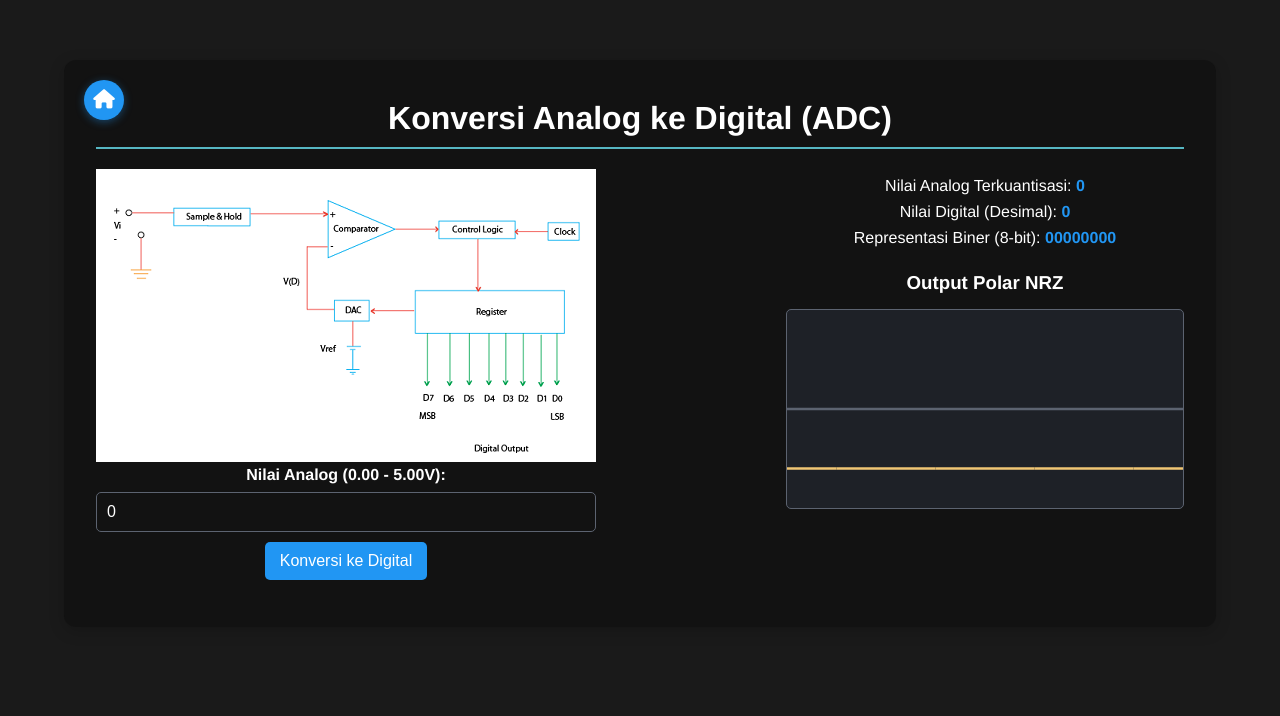
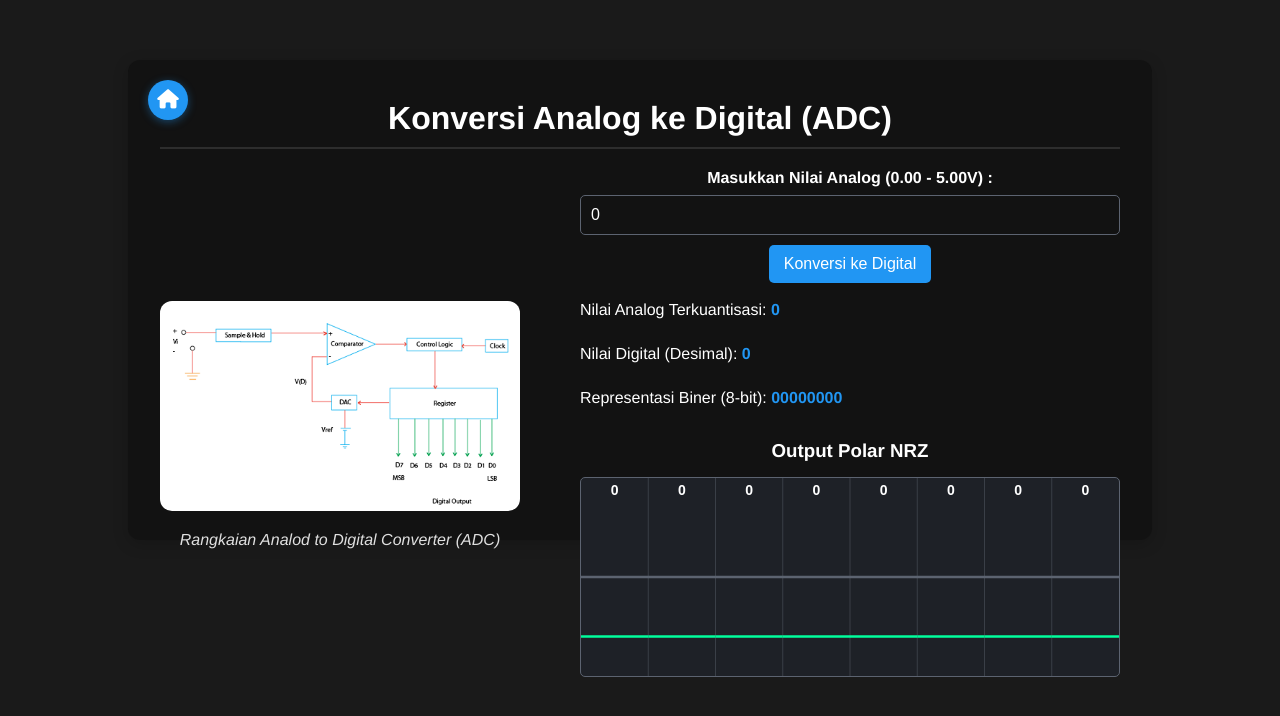
Before and after one commit to khoirulwana/Lab-Telkom, a Vue app in the folder frontend/: page /adConverter in a window 1280 px wide. Shown: the top 716 px of the page. Built offline with nearby package versions, Linux system fonts and the light colour scheme.

Commit message:
Meningkatkan tampilan ADC dengan memperbaiki tata letak dan menambahkan garis kisi untuk visualisasi yang lebih baik. Memperbarui label input dan menambahkan tampilan teks bit pada bentuk gelombang NRZ. Gaya yang disesuaikan untuk desain yang lebih responsif.

```diff
--- a/frontend/src/views/AnalogtoDigitalConverter.vue
+++ b/frontend/src/views/AnalogtoDigitalConverter.vue
@@ -11,9 +11,13 @@
             src="@/assets/adca.png"
             alt="Rangkaian Analod to Digital Converter (ADC)"
           />
+          <figcaption>
+            <p>Rangkaian Analod to Digital Converter (ADC)</p>
+          </figcaption>
         </figure>
-        <div class="input-group">
-          <label for="analogInput">Nilai Analog (0.00 - 5.00V):</label>
+      </div>
+      <div class="right-column">
+        <label for="analogInput">Masukkan Nilai Analog (0.00 - 5.00V) :</label>
         <input
           type="number"
           id="analogInput"
@@ -23,9 +27,6 @@
           v-model="analogInput"
         />
         <button @click="convertAnalog">Konversi ke Digital</button>
-        </div>
-      </div>
-      <div class="right-column">
         <div class="output-group">
           <p>
             Nilai Analog Terkuantisasi:
@@ -99,27 +100,46 @@ export default {
       const canvas = this.$refs.nrzPlot;
       if (!canvas) return;
       const ctx = canvas.getContext("2d");
+
       canvas.width = canvas.clientWidth;
       canvas.height = canvas.clientHeight;
       ctx.clearRect(0, 0, canvas.width, canvas.height);
+
       const binaryBits = this.binaryOutput.split("").map(Number);
       const canvasWidth = canvas.width;
       const canvasHeight = canvas.height;
-      const bitWidth = canvasWidth / 8;
+      const bitWidth = canvasWidth / 8; // Lebar untuk setiap bit (karena ada 8 bit)
       const centerY = canvasHeight / 2;
+
+      // Menggambar Garis Grid Vertikal
+      ctx.strokeStyle = "#3a3f47"; // Warna untuk garis grid (lebih gelap)
+      ctx.lineWidth = 1; // Ketebalan garis grid
+
+      for (let i = 1; i < 8; i++) {
+        // Menggambar 7 garis untuk 8 bit
+        const x = i * bitWidth;
+        ctx.beginPath();
+        ctx.moveTo(x, 0); // Dari atas canvas
+        ctx.lineTo(x, canvasHeight); // Sampai bawah canvas
+        ctx.stroke();
+      }
+
+      // Garis horizontal tengah (sumbu X)
       ctx.lineWidth = 2.5;
-      ctx.strokeStyle = "#f0c674";
+      ctx.strokeStyle = "#5c6370";
       ctx.beginPath();
-      ctx.strokeStyle = "#5c6370";
       ctx.moveTo(0, centerY);
       ctx.lineTo(canvasWidth, centerY);
       ctx.stroke();
-      ctx.strokeStyle = "#f0c674";
+
+      // Menggambar bentuk gelombang NRZ
+      ctx.strokeStyle = "#00ff9d";
       for (let n = 0; n < binaryBits.length; n++) {
         const currentBit = binaryBits[n];
         const nextBit = binaryBits[n + 1];
         const startX = n * bitWidth;
         const endX = (n + 1) * bitWidth;
+
         let startY, endY;
         if (currentBit === 0) {
           startY = centerY + canvasHeight * 0.3;
@@ -128,10 +148,12 @@ export default {
           startY = centerY - canvasHeight * 0.3;
           endY = centerY - canvasHeight * 0.3;
         }
+
         ctx.beginPath();
         ctx.moveTo(startX, startY);
         ctx.lineTo(endX, endY);
         ctx.stroke();
+
         if (nextBit !== undefined && currentBit !== nextBit) {
           ctx.beginPath();
           ctx.moveTo(endX, startY);
@@ -142,6 +164,20 @@ export default {
           }
           ctx.stroke();
         }
+
+        // --- Menambahkan Teks Bit ---
+        ctx.font = "bold 14px Arial"; // Ukuran dan jenis font
+        ctx.fillStyle = "#ffffff"; // Warna teks
+        ctx.textAlign = "center"; // Pusatkan teks secara horizontal
+        ctx.textBaseline = "bottom"; // Posisikan teks di bagian bawah "kotak" teks
+
+        // Hitung posisi X tengah untuk setiap bit
+        const textX = startX + bitWidth / 2;
+        // Posisikan teks sedikit di atas bagian atas canvas (misalnya 10px dari atas)
+        const textY = 20; // Sesuaikan nilai ini sesuai kebutuhan Anda
+
+        ctx.fillText(currentBit.toString(), textX, textY);
+        // --- Akhir Teks Bit ---
       }
     },
   },
@@ -157,7 +193,8 @@ export default {
 
 <style scoped>
 .adc-view {
-  width: 90%;
+  width: 80%;
+  height: 60vh;
   margin: 40px auto 0 auto;
   padding: 2.5rem 2rem 2rem 2rem;
   background-color: #121212;
@@ -165,6 +202,7 @@ export default {
   box-shadow: 0 4px 16px rgba(0, 0, 0, 0.18);
   position: relative;
 }
+
 body {
   font-family: "Segoe UI", Arial, sans-serif;
   margin: 0;
@@ -173,6 +211,7 @@ body {
   color: #ffffff;
   min-height: 100vh;
 }
+
 .home-button {
   position: absolute;
   top: 20px;
@@ -191,16 +230,19 @@ body {
   height: 40px;
   box-shadow: 0 2px 8px rgba(33, 150, 243, 0.4);
 }
+
 .home-button:hover {
   background-color: #42a5f5;
   box-shadow: 0 4px 12px rgba(33, 150, 243, 0.6);
 }
+
 .home-button i {
   font-size: 1.2rem;
 }
+
 h1 {
   color: #ffffff;
-  border-bottom: 2px solid #56b6c2;
+  border-bottom: 2px solid #2d2d2d;
   padding-bottom: 10px;
   margin-bottom: 20px;
   text-align: center;
@@ -209,15 +251,39 @@ h1 {
 main {
   display: flex;
   flex-direction: row;
-  justify-content: space-between;
-  gap: 20px;
+  justify-content: space-around;
+  gap: 60px;
 }
 
-.input-group,
-.output-group {
-  margin-bottom: 15px;
+.left-column {
+  width: 40%;
+  align-self: center;
+}
+
+.right-column {
+  width: 60%;
   color: #ffffff;
 }
+
+figure {
+  width: 100%;
+  height: 100%;
+  object-fit: cover;
+}
+
+img {
+  width: 100%;
+  height: 100%;
+  border-radius: 12px;
+}
+
+figcaption {
+  margin-top: 1rem;
+  color: #e0e0e0;
+  font-style: italic;
+  font-size: 1rem;
+}
+
 label {
   display: block;
   margin-bottom: 8px;
@@ -246,6 +312,16 @@ button {
 button:hover {
   background-color: #4a9ca6;
 }
+
+.output-group {
+  display: flex;
+  flex-direction: column;
+  justify-content: first baseline;
+  align-items: flex-start;
+  gap: 10px;
+  margin: 10px auto;
+}
+
 .output-group p {
   margin: 8px 0;
 }
@@ -253,6 +329,7 @@ button:hover {
   font-weight: bold;
   color: #2196f3;
 }
+
 .error-message {
   color: #e06c75;
   background-color: #4b2a2e;
```
Lines whose indentation alone changed are shown as unchanged.
